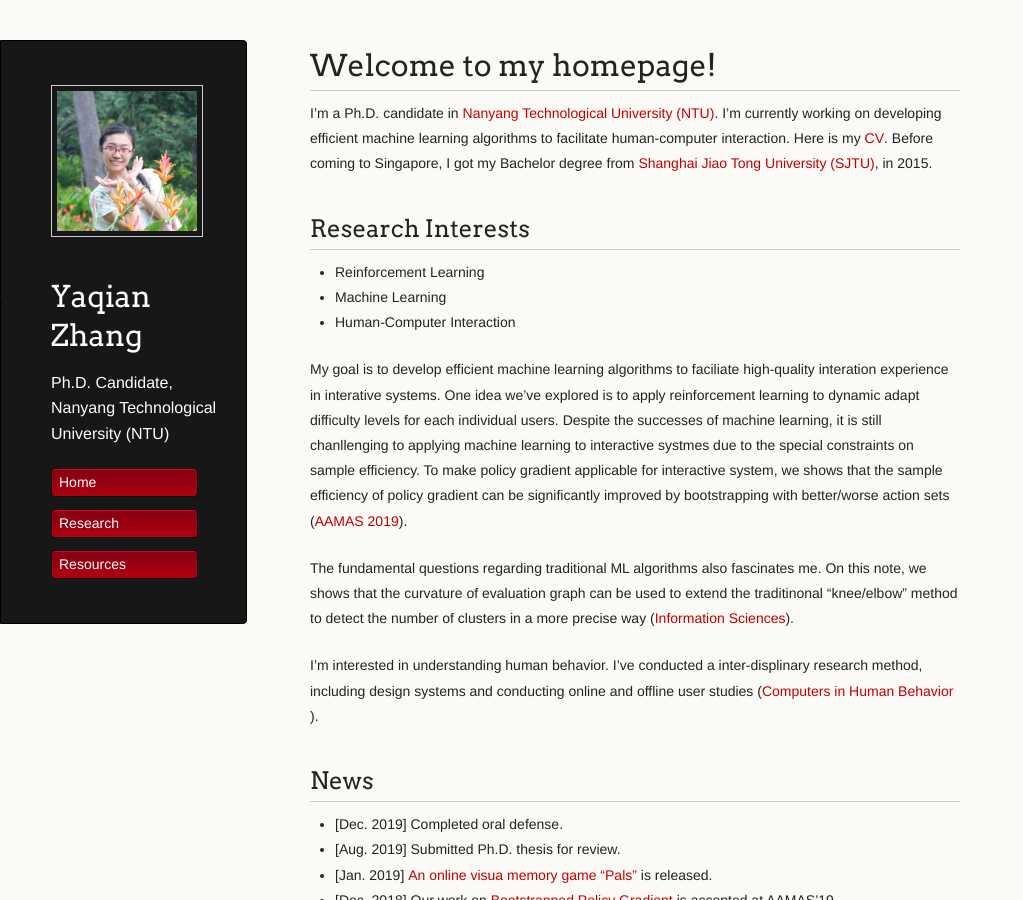
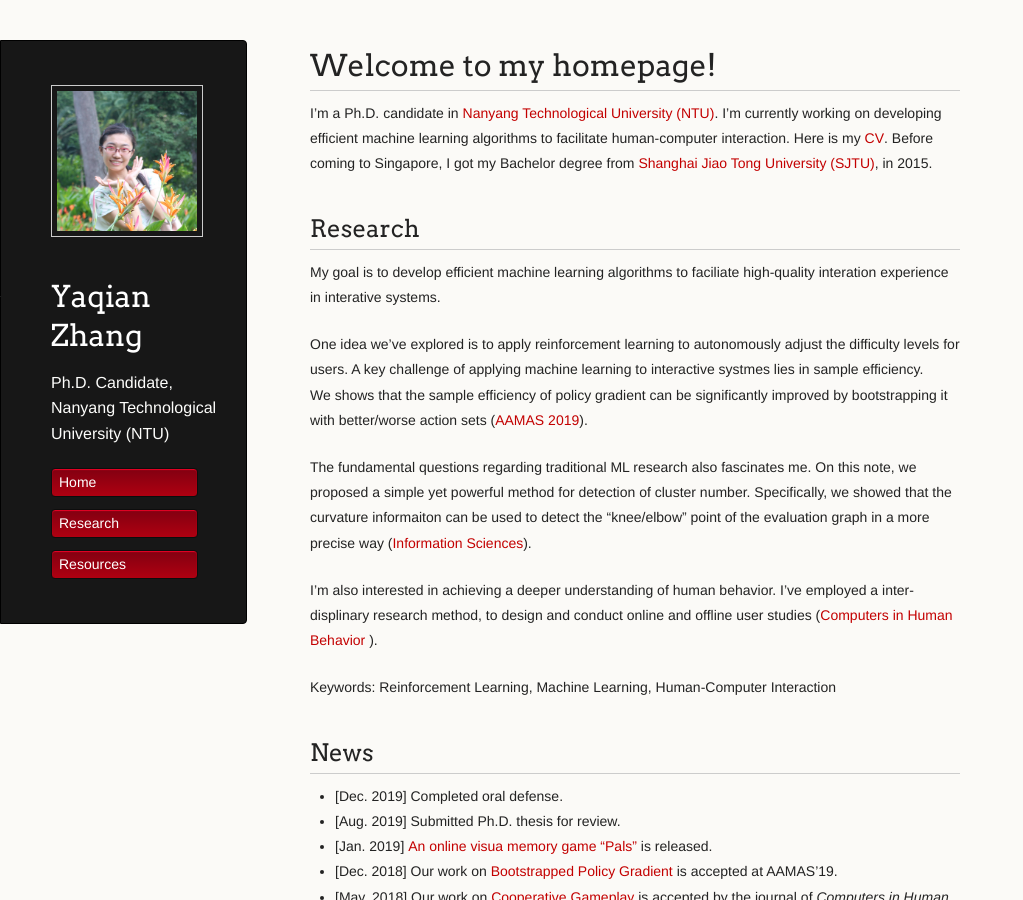
Before and after one commit to YaqianZhang/yaqianzhang.github.io, a Jekyll site: the page built from index.md, in a window 1280 px wide and 900 px high. Shown: the whole window, without its empty margins (0-1023 px from the left). Built offline with Jekyll 4.4.1, drawn with Linux system fonts in a browser that asks for light colours; our own code applies the rules of GitHub Pages for plain Markdown files.

Commit message:
Update index.md

```diff
--- a/index.md
+++ b/index.md
@@ -4,16 +4,17 @@ layout: default
 # Welcome to my homepage!
 I'm a Ph.D. candidate in [Nanyang Technological University (NTU)](https://www.ntu.edu.sg). I'm currently working on developing efficient machine learning algorithms to facilitate human-computer interaction. Here is my [CV](about/document.pdf). Before coming to Singapore, I got my Bachelor degree from [Shanghai Jiao Tong University (SJTU)](http://en.sjtu.edu.cn/), in 2015.
 
-## Research Interests
-*   Reinforcement Learning
-*   Machine Learning
-*   Human-Computer Interaction
+## Research
+My goal is to develop efficient machine learning algorithms to faciliate high-quality interation experience in interative systems.
 
-My goal is to develop efficient machine learning algorithms to faciliate high-quality interation experience in interative systems. One idea we've explored is to apply reinforcement learning to dynamic adapt difficulty levels for each individual users. Despite the successes of machine learning, it is still chanllenging to applying machine learning to interactive systmes due to the special constraints on sample efficiency.  To make policy gradient applicable for interactive system, we shows that the sample efficiency of policy gradient can be significantly improved by bootstrapping with better/worse action sets ([AAMAS 2019](papers/19_YaqianZhang_BootstrappedPolicyGradient_aamas.pdf)).
+One idea we've explored is to apply reinforcement learning to autonomously adjust the difficulty levels for users. A key challenge of applying machine learning to interactive systmes lies in sample efficiency.
+We shows that the sample efficiency of policy gradient can be significantly improved by bootstrapping it with better/worse action sets ([AAMAS 2019](papers/19_YaqianZhang_BootstrappedPolicyGradient_aamas.pdf)).
 
-The fundamental questions regarding traditional ML algorithms also fascinates me. On this note, we shows that the curvature of evaluation graph can be used to extend the traditinonal "knee/elbow" method to detect the number of clusters in a more precise way ([Information Sciences](papers/17_YaqianZhang_Curvature_Cluster_InformationScience.pdf)).
+The fundamental questions regarding traditional ML research also fascinates me. On this note, we proposed a simple yet powerful method for detection of cluster number. Specifically,  we showed that the curvature informaiton can be used to detect the "knee/elbow" point of the evaluation graph in a more precise way ([Information Sciences](papers/17_YaqianZhang_Curvature_Cluster_InformationScience.pdf)).
 
-I'm interested in understanding human behavior. I've conducted a inter-displinary research method, including design systems and conducting online and offline user studies ([Computers in Human Behavior](papers/18_YaqianZhang_PeerAccountability_CHB.pdf) ).
+I'm also interested in achieving a deeper understanding of human behavior. I've employed a inter-displinary research method, to design and conduct online and offline user studies ([Computers in Human Behavior](papers/18_YaqianZhang_PeerAccountability_CHB.pdf) ).
+
+Keywords: Reinforcement Learning, Machine Learning, Human-Computer Interaction
 
 
 
```
